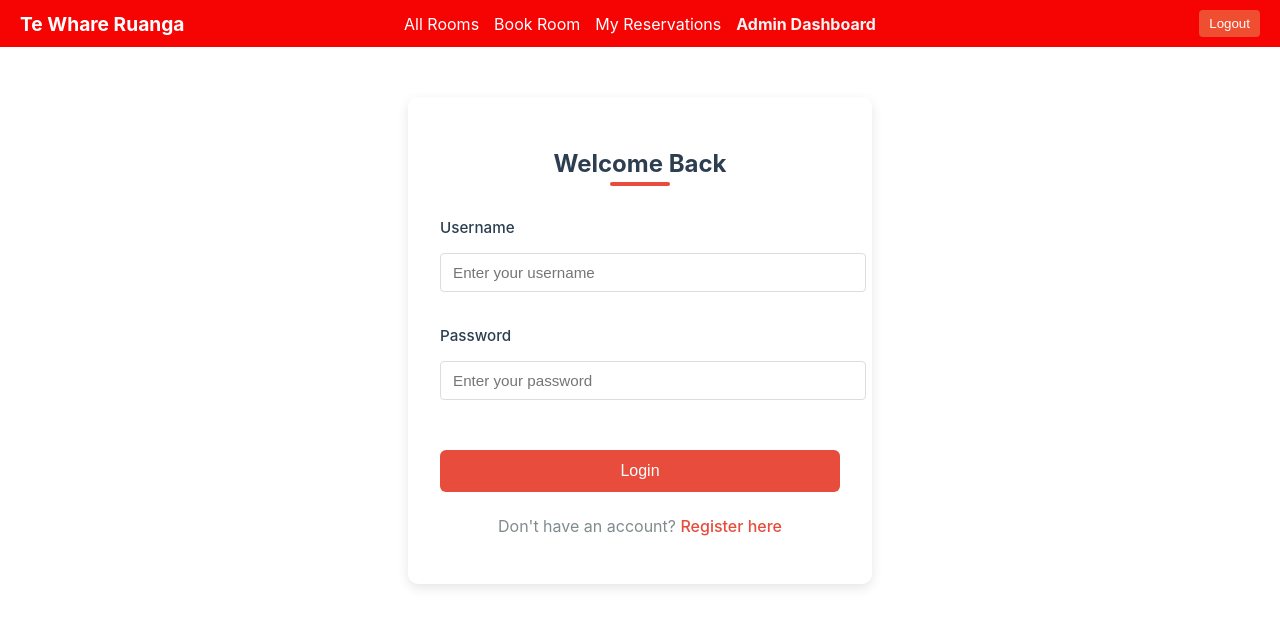
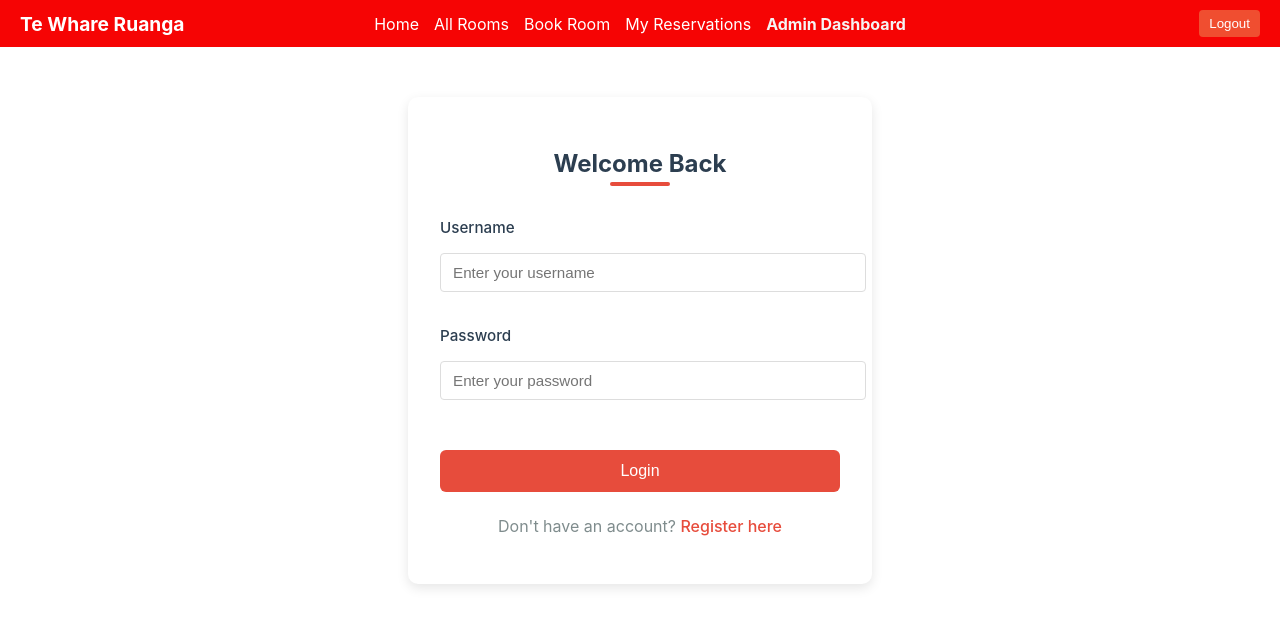
Before and after one commit to quintongillanders/ISCG7420Assignment2, a React (Create React App) app in the folder DjangoProject (2)/DjangoProject/quinton_2/frontend/: page / in a window 1280 px wide. Shown: the top 626 px of the page. Built offline with nearby package versions, Linux system fonts and the light colour scheme; sample sign-in values are in the browser's storage.

Commit message:
Added a home button to navbar.js

```diff
--- a/DjangoProject (2)/DjangoProject/quinton_2/frontend/src/components/Navbar.js
+++ b/DjangoProject (2)/DjangoProject/quinton_2/frontend/src/components/Navbar.js
@@ -32,26 +32,35 @@ export default function Navbar() {
       }}
     >
       {/* Left-aligned Brand Name */}
-      <div style={{
+      <div
+        style={{
           marginRight: "auto",
           fontWeight: "bold",
-        fontSize: "1.2em"
-      }}>
+          fontSize: "1.2em",
+        }}
+      >
         Te Whare Ruanga
       </div>
 
       {/* Center-aligned Navigation Links */}
-      <div style={{
+      <div
+        style={{
           display: "flex",
           justifyContent: "center",
           flexGrow: 1,
           gap: "15px",
           position: "absolute",
           left: "50%",
-        transform: "translateX(-50%)"
-      }}>
+          transform: "translateX(-50%)",
+        }}
+      >
         {token ? (
           <>
+            {/* 🏠 Home Link Added */}
+            <Link to="/dashboard" style={{ color: "white", textDecoration: "none" }}>
+              Home
+            </Link>
+
             <Link to="/rooms" style={{ color: "white", textDecoration: "none" }}>
               All Rooms
             </Link>
```
Lines whose indentation alone changed are shown as unchanged.
